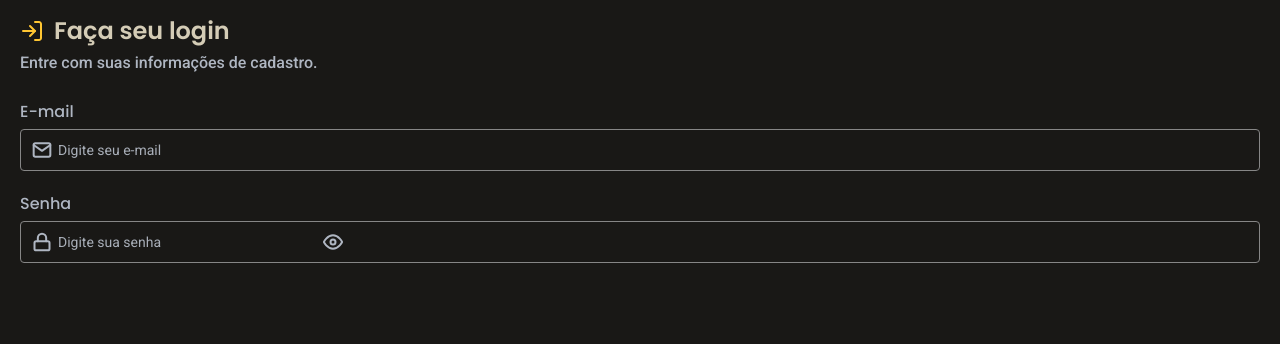
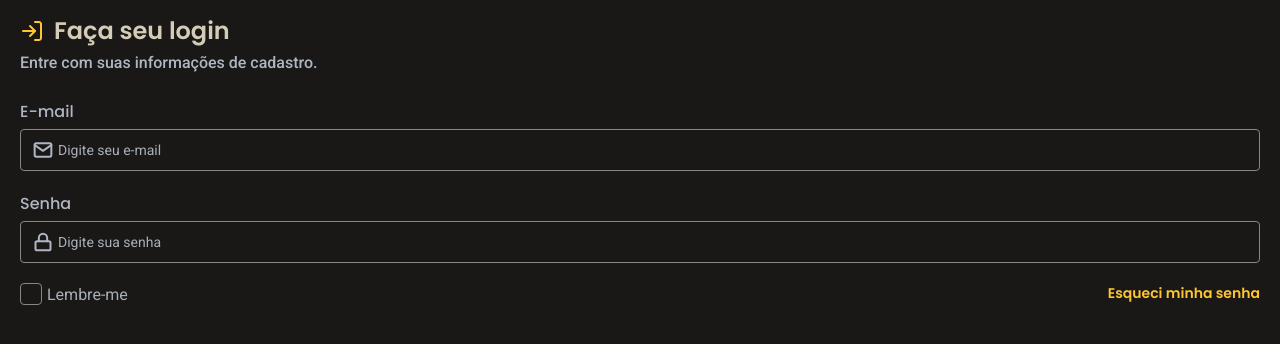
Before and after one commit to guilhermequeico/camp.in, a plain HTML site: page index.html in a window 1280 px wide. Shown: the part 90-434 px from the top of the page. Drawn offline with Linux system fonts and the light colour scheme.

Commit message:
:sparkles: Create input-group checkbox form

```diff
--- a/assets/css/components/input-group.css
+++ b/assets/css/components/input-group.css
@@ -2,6 +2,11 @@
     display: flex;
     flex-direction: column;
     margin-bottom: 2rem;
+}
+
+.input-group:nth-child(3) {
+    flex-direction: row;
+    justify-content: space-between;
 }
 
 .input-group label {
@@ -11,24 +16,7 @@
     color: var(--text-base);
 }
 
-.input-group__icon {
-    display: flex;
-    align-items: center;
-    position: relative;
-}
-
-.input-group__icon img {
-    width: 2rem;
-    height: 2rem;
-    position: absolute;
-    left: 1.2rem;
-}
-
-.input-group__icon img:last-child {
-    left: 30.3rem;
-}
-
-.input-group__icon input {
+.input-group input {
     width: 100%;
     padding: 1.2rem 1.2rem 1.2rem 3.7rem;
     font-family: 'Roboto', sans-serif;
@@ -36,19 +24,77 @@
     font-weight: 400;
     color: #A9AFB9;
     background-color: transparent;
+    background-repeat: no-repeat;
+    background-size: 2rem 2rem;
+    background-position: 1.2rem;
     border: 1px solid #868686;
     border-radius: .4rem;
     outline: none;
 }
 
-.input-group__icon input::placeholder {
+.input-group input[type=email] {
+    background-image: url(../../img/mail.svg);
+}
+
+.input-group input[type=password] {
+    background-image: url(../../img/lock.svg);
+}
+
+.input-group input::placeholder {
     font-family: 'Roboto', sans-serif;
     font-size: 1.4rem;
     font-weight: 400;
     color: #A9AFB9;
 }
 
-.input-group__icon input:focus {
+.input-group--remember input[type=checkbox] {
+    display: none;
+}
+
+.input-group--remember input + label::before {
+    content: '';
+    display: inline-block;
+    width: 2rem;
+    height: 2rem;
+    margin-right: .5rem;
+    vertical-align: middle;
+    background-color: var(--background);
+    border: 1px solid #868686;
+    border-radius: .4rem;
+}
+
+.input-group--remember label {
+    display: flex;
+    align-items: center;
+    font-family: 'Roboto', sans-serif;
+    font-size: 1.6rem;
+    font-weight: 400;
+    color: #A9AFB9;
+
+}
+
+.input-group a {
+    font-size: 1.4rem;
+    font-weight: 600;
+    color: var(--primary-color);
+    text-decoration: none;
+}
+
+.input-group input:focus {
     border: 1px solid var(--primary-color);
     box-shadow: 0px 0px 0px 2px #FFDE88;
 }
+
+.input-group input[type=email]:focus {
+    background-image: url(../../img/mail-focus.svg);
+}
+
+.input-group input[type=password]:focus {
+    background-image: url(../../img/lock-focus.svg);
+}
+
+.input-group--remember input:checked + label:before {
+    background-image: url(../../img/check.svg);
+    background-color: var(--primary-color);
+    border: 1px solid var(--primary-color);
+}
--- a/index.html
+++ b/index.html
@@ -38,18 +38,18 @@
                     <form action="">
                         <div class="input-group">
                             <label for="email">E-mail</label>
-                            <div class="input-group__icon">
-                                <img src="./assets/img/mail.svg" alt="Digite seu e-mail">
-                                <input type="email" id="email" name="email" placeholder="Digite seu e-mail">
-                            </div>
+                            <input type="email" id="email" name="email" placeholder="Digite seu e-mail">
                         </div>
                         <div class="input-group">
                             <label for="password">Senha</label>
-                            <div class="input-group__icon">
-                                <img src="./assets/img/lock.svg" alt="Digite sua senha">
-                                <input type="password" id="password" name="password" placeholder="Digite sua senha">
-                                <img src="./assets/img/eye.svg" alt="Mostrar senha">
+                            <input type="password" id="password" name="password" placeholder="Digite sua senha">
+                        </div>
+                        <div class="input-group">
+                            <div class="input-group--remember">
+                                <input type="checkbox" id="remember-me" name="remember-me">
+                                <label for="remember-me">Lembre-me</label>
                             </div>
+                            <a href="#">Esqueci minha senha</a>
                         </div>
                     </form>
                 </div>
```
